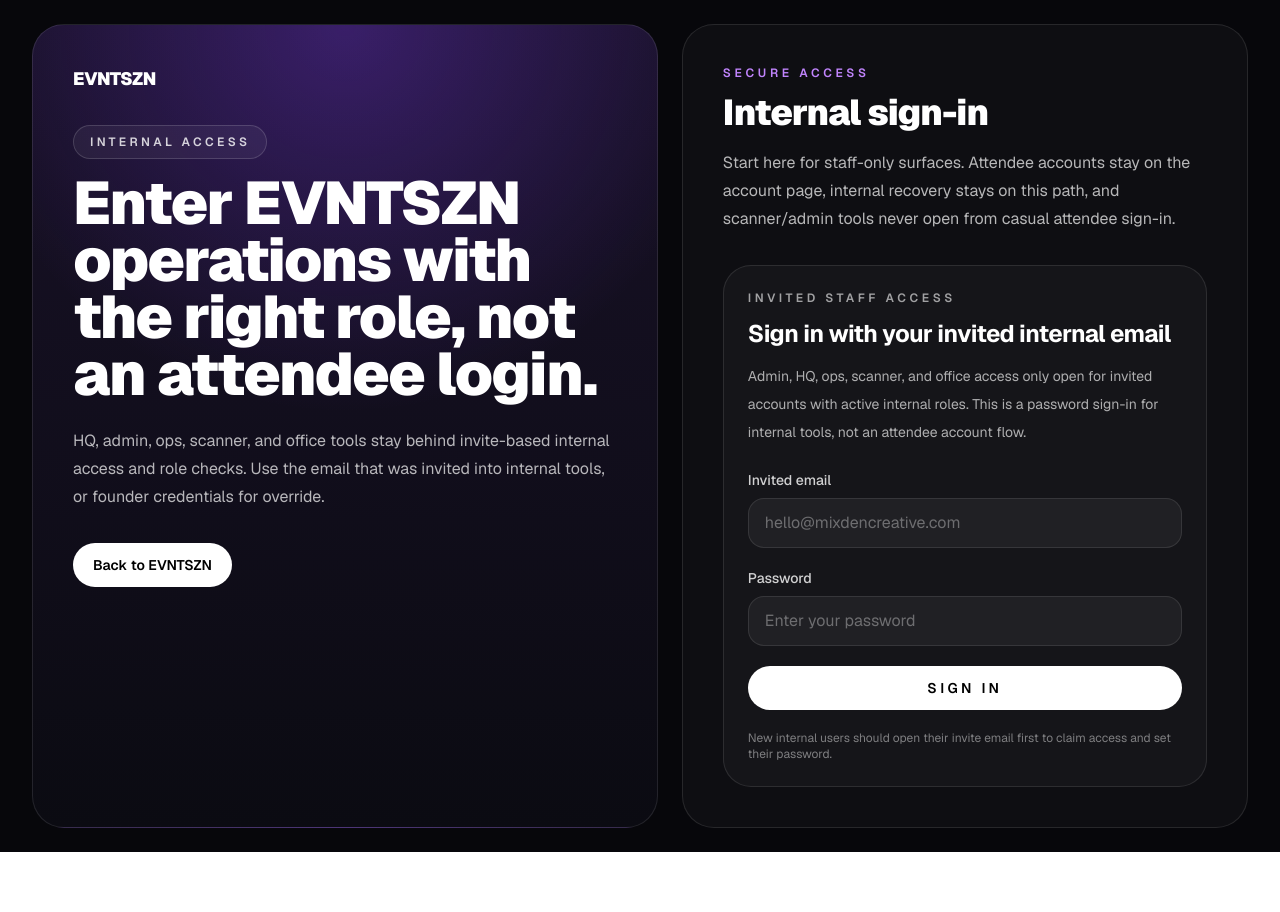
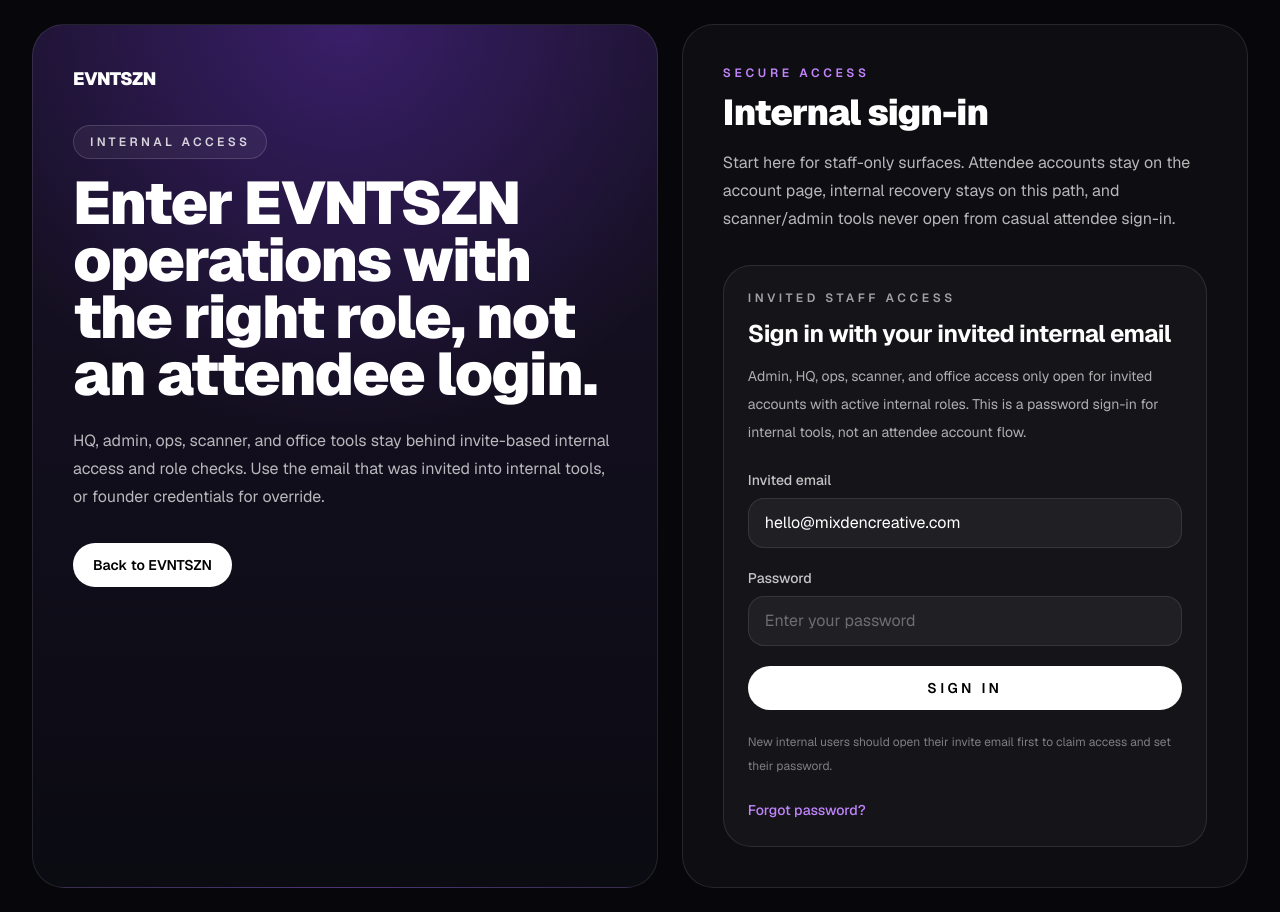
Before and after one commit to MIXDEN-Creative/EVNTSZN, a Next.js app in the folder oryx/web/: page /admin-login in a window 1280 px wide. Before the commit the page ends 852 px from the top, so only its background shows below. Built offline with nearby package versions, Linux system fonts and the light colour scheme; no server answers.

Commit message:
Force hard redirect after successful internal sign-in

```diff
--- a/oryx/web/src/app/admin-login/InternalAccessForm.tsx
+++ b/oryx/web/src/app/admin-login/InternalAccessForm.tsx
@@ -1,20 +1,24 @@
 "use client";
 
 import { useState } from "react";
+import Link from "next/link";
 
-type LoginResponse = {
-  success?: boolean;
+type ErrorPayload = {
   error?: string;
+  message?: string;
 };
 
 export default function InternalAccessForm() {
-  const [email, setEmail] = useState("");
+  const [email, setEmail] = useState("hello@mixdencreative.com");
   const [password, setPassword] = useState("");
   const [loading, setLoading] = useState(false);
   const [errorMessage, setErrorMessage] = useState<string | null>(null);
 
   async function handleSubmit(e: React.FormEvent<HTMLFormElement>) {
     e.preventDefault();
+
+    if (loading) return;
+
     setLoading(true);
     setErrorMessage(null);
 
@@ -24,26 +28,31 @@ export default function InternalAccessForm() {
         headers: {
           "Content-Type": "application/json",
         },
+        credentials: "include",
         body: JSON.stringify({
-          email,
+          email: email.trim(),
           password,
         }),
       });
 
-      const raw = await res.json().catch(() => null);
-      const data = (raw ?? {}) as LoginResponse;
-
-      if (!res.ok) {
-        throw new Error(data.error ?? "Login failed");
+      if (res.ok) {
+        window.location.replace("/admin");
+        return;
       }
 
-      window.location.assign("/admin");
+      let data: ErrorPayload = {};
+      try {
+        data = (await res.json()) as ErrorPayload;
+      } catch {
+        data = {};
+      }
+
+      throw new Error(data.error || data.message || "Internal sign-in failed.");
     } catch (err) {
       const message =
-        err instanceof Error ? err.message : "Something went wrong";
-      console.error("Internal login error:", err);
+        err instanceof Error ? err.message : "Something went wrong during sign-in.";
+      console.error("Internal sign-in error:", err);
       setErrorMessage(message);
-    } finally {
       setLoading(false);
     }
   }
@@ -53,7 +62,7 @@ export default function InternalAccessForm() {
       <div className="space-y-2">
         <label
           htmlFor="internal-email"
-          className="block text-sm font-medium text-white/80"
+          className="block text-sm font-medium text-white/75"
         >
           Invited email
         </label>
@@ -64,15 +73,15 @@ export default function InternalAccessForm() {
           required
           value={email}
           onChange={(e) => setEmail(e.target.value)}
+          className="w-full rounded-2xl border border-white/10 bg-white/5 px-4 py-3 text-white outline-none transition placeholder:text-white/35 focus:border-white/25 focus:bg-white/10"
           placeholder="hello@mixdencreative.com"
-          className="w-full rounded-2xl border border-white/10 bg-white/5 px-4 py-3 text-white outline-none transition placeholder:text-white/35 focus:border-white/30 focus:bg-white/10"
         />
       </div>
 
       <div className="space-y-2">
         <label
           htmlFor="internal-password"
-          className="block text-sm font-medium text-white/80"
+          className="block text-sm font-medium text-white/75"
         >
           Password
         </label>
@@ -83,8 +92,8 @@ export default function InternalAccessForm() {
           required
           value={password}
           onChange={(e) => setPassword(e.target.value)}
+          className="w-full rounded-2xl border border-white/10 bg-white/5 px-4 py-3 text-white outline-none transition placeholder:text-white/35 focus:border-white/25 focus:bg-white/10"
           placeholder="Enter your password"
-          className="w-full rounded-2xl border border-white/10 bg-white/5 px-4 py-3 text-white outline-none transition placeholder:text-white/35 focus:border-white/30 focus:bg-white/10"
         />
       </div>
 
@@ -97,15 +106,22 @@ export default function InternalAccessForm() {
       <button
         type="submit"
         disabled={loading}
-        className="w-full rounded-full bg-white px-5 py-3 text-sm font-semibold uppercase tracking-[0.24em] text-black transition hover:scale-[0.99] disabled:cursor-not-allowed disabled:opacity-60"
+        className="w-full rounded-full bg-white px-5 py-3 text-sm font-semibold uppercase tracking-[0.24em] text-black transition hover:opacity-95 disabled:cursor-not-allowed disabled:opacity-60"
       >
         {loading ? "Signing in..." : "Sign in"}
       </button>
 
-      <p className="text-xs text-white/45">
-        New internal users should open their invite email first to claim
-        access and set their password.
+      <p className="text-xs leading-6 text-white/45">
+        New internal users should open their invite email first to claim access
+        and set their password.
       </p>
+
+      <Link
+        href="/admin-login/recover"
+        className="inline-block text-sm font-medium text-[#c084fc] transition hover:text-white"
+      >
+        Forgot password?
+      </Link>
     </form>
   );
 }
```
